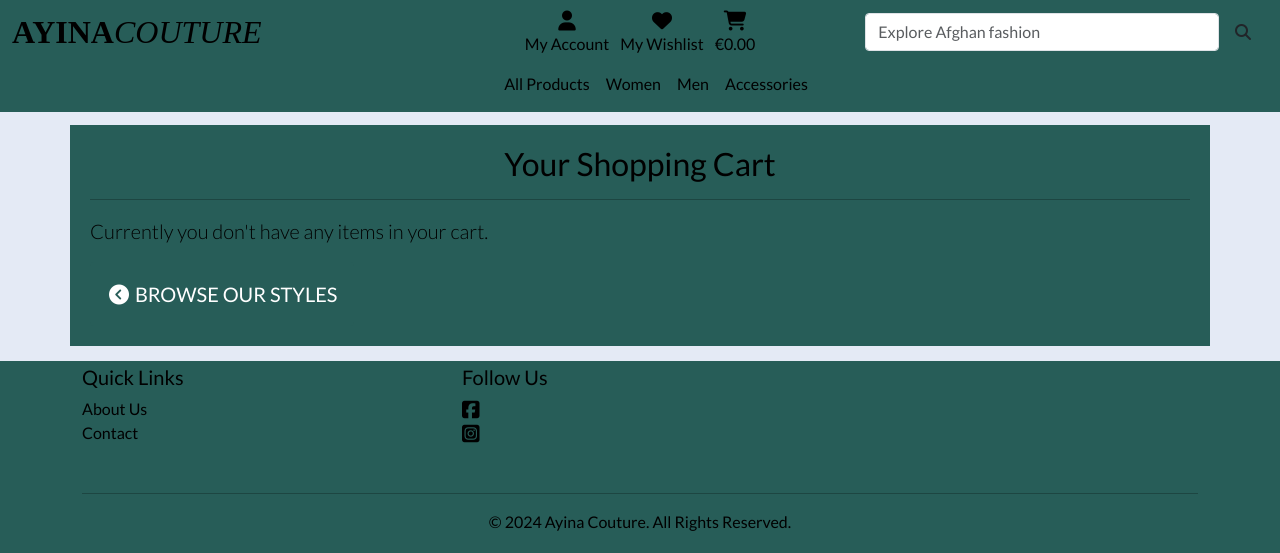
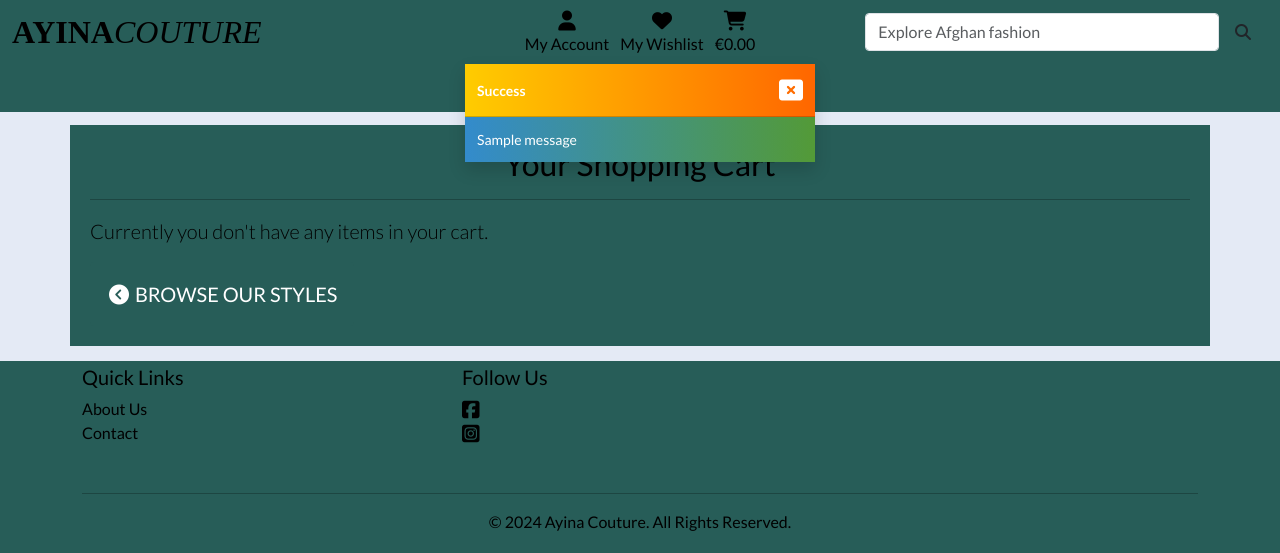
Before and after one commit to ci-mustafa/ayina-couture, a Django app: page /cart/ in a window 1280 px wide. Shown: the top 553 px of the page. Run offline with Django 5.2, Linux system fonts and the light colour scheme; tables that the repository leaves empty hold one stand-in row (values such as "Sample post"); one stand-in notice (Sample message) is shown; some libraries are stand-ins or nearby versions; some web fonts are replaced.

Commit message:
feat: add toasts files

```diff
--- a/ayina_couture/settings.py
+++ b/ayina_couture/settings.py
@@ -115,6 +115,9 @@ TEMPLATES = [
     },
 ]
 
+
+# MESSAGE_STORAGE defines where temporary messages (e.g., success, error, info) are stored.
+MESSAGE_STORAGE = "django.contrib.messages.storage.session.SessionStorage"
 AUTHENTICATION_BACKENDS = [
 
     # Needed to login by username in Django admin, regardless of `allauth`
--- a/cart/views.py
+++ b/cart/views.py
@@ -55,7 +55,11 @@ def add_to_cart(request, id):
             'size': size,
         }
 
+    # Save the updated cart in the session
     request.session['cart'] = cart
+
+    # Add success message
+    messages.success(request, f'Item "{product.name}" has been successfully added to your cart.')
     return redirect(redirect_url)
 
 
@@ -165,7 +169,7 @@ def delete_cart_item(request, id, size=None):
     if cart_item_key in cart:
         del cart[cart_item_key]
         request.session['cart'] = cart
-        messages.success(request, 'Item removed from cart')
+        messages.success(request, 'Selected item removed from cart')
     else:
         messages.error(request, 'Item not found in cart')
     return redirect('view-cart')
--- a/static/css/core.css
+++ b/static/css/core.css
@@ -523,6 +523,16 @@ body {
     font-size: 16px; /* Ensure consistent icon size */
 }
 
+/* bootstrap toasts */
+
+.toast {
+    margin-top: 5%;
+}
+
+.close:hover {
+    transform: scale(1.1);
+}
+
 
 /* Ensure good responsive behavior shopping page */
 @media (max-width: 767px) {
--- /dev/null
+++ b/static/js/show_toasts.js
@@ -0,0 +1,8 @@
+// Check if there are any messages and display the toast
+$(document).ready(function() {
+    // Display all toasts
+    var toasts = document.querySelectorAll('.toast');
+    toasts.forEach(function(toast) {
+        new bootstrap.Toast(toast).show(); // Show the toast using Bootstrap
+    });
+});
--- a/templates/base.html
+++ b/templates/base.html
@@ -126,8 +126,21 @@
 
     <!-- Checking if there are any messages (Django messages framework) -->
     {% if messages %}
-    <!-- This div will contain the messages if they exist -->
-    <div class="message-box"></div>
+    <div class="message-box">
+        {% for message in messages %}
+            {% with message.level as level %}
+                {% if level == 40 %}
+                    {% include 'includes/toasts/toast_error.html' %}
+                {% elif level == 30 %}
+                    {% include 'includes/toasts/toast_warning.html' %}
+                {% elif level == 25 %}
+                    {% include 'includes/toasts/toast_success.html' %}
+                {% else %}
+                    {% include 'includes/toasts/toast_info.html' %}
+                {% endif %}
+            {% endwith %}
+        {% endfor %}
+    </div>
     {% endif %}
 
     {% block page_header %}
@@ -168,9 +181,6 @@
             </div>
         </div>
     </footer>
-
-    {% block loadjs %}
-    {% endblock %}
     <!-- Bootstrap JS with Popper.js for interactive components -->
     <script src="https://cdn.jsdelivr.net/npm/bootstrap@5.3.3/dist/js/bootstrap.bundle.min.js"
         integrity="sha384-YvpcrYf0tY3lHB60NNkmXc5s9fDVZLESaAA55NDzOxhy9GkcIdslK1eN7N6jIeHz"
@@ -181,6 +191,7 @@
     <script src="https://kit.fontawesome.com/fd7875ea58.js" crossorigin="anonymous"></script>
     <!-- local scripts -->
     <script src="{% static 'js/popup.js' %}"></script>
+    <script src="{% static 'js/show_toasts.js' %}"></script>
 </body>
 
 </html>
--- /dev/null
+++ b/templates/includes/toasts/toast_success.html
@@ -0,0 +1,13 @@
+<div class="toast rounded-0 border-top-0 toast-message" data-bs-autohide="false" style="position: fixed; top: 0; left: 50%; transform: translateX(-50%); z-index: 1050; background: linear-gradient(to right, #ffcc00, #ff6600); border: none;">
+    <div class="arrow-up arrow-success"></div>
+    <div class="w-100 toast-capper bg-success"></div>
+    <div class="toast-header bg-transparent text-white d-flex justify-content-between w-100">
+        <strong class="mr-auto">Success</strong>
+        <button type="button" class="close text-white" data-bs-dismiss="toast" aria-label="Close" style="border: none; background: none; font-size: 1.5rem;">
+            <i class="fa-solid fa-rectangle-xmark"></i>
+        </button>
+    </div>
+    <div class="toast-body text-white" style="background: linear-gradient(to right, rgba(0, 123, 255, 0.8), rgba(40, 167, 69, 0.8));">
+        {{ message }}
+    </div>
+</div>
```
Also changed, not shown: templates/includes/toasts/toast_error.html (added, +13 -0 lines), templates/includes/toasts/toast_info.html (added, +13 -0 lines), templates/includes/toasts/toast_warning.html (added, +13 -0 lines), templates/tests/test_403_csrf.html (deleted, +0 -2 lines).
